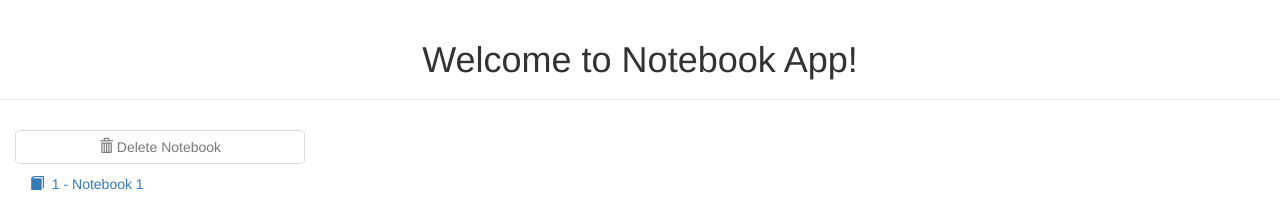
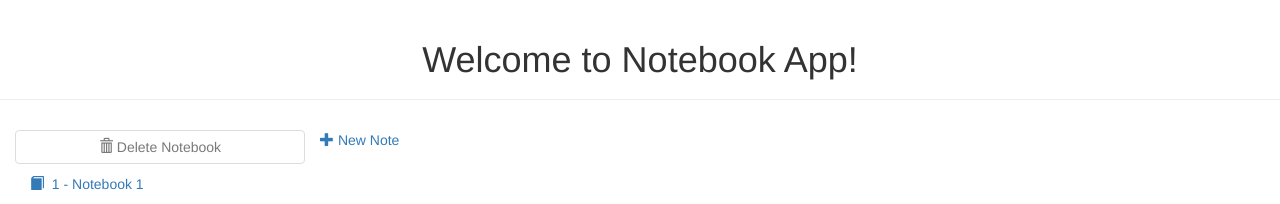
Before and after one commit to chiujef/notebook, an Angular app: page /notebooks in a window 1280 px wide. Shown: the top 204 px of the page. Built offline with nearby package versions, Linux system fonts and the light colour scheme.

Commit message:
Added Add New Note Feature
Implemented the add new note feature on note list component to enable adding/creating of note.

```diff
--- a/src/components/note-list/note-list.component.html
+++ b/src/components/note-list/note-list.component.html
@@ -4,4 +4,7 @@
             {{ note.text }}
         </nb-note>
     </a>
+    <a [routerLink]="['/notes']">
+        <span class="glyphicon glyphicon-plus"></span> New Note
+    </a>
 </div>
```
